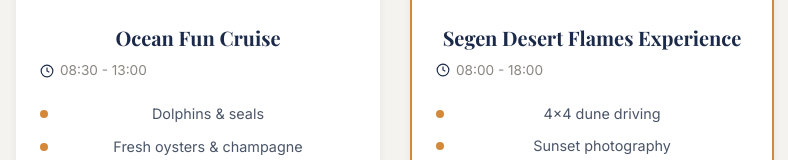
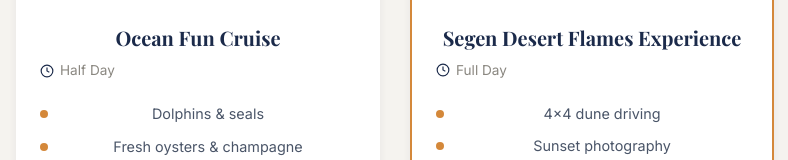
Before and after one commit to anirudhatalmale6-alt/segen-tours, a plain HTML site: page index.html in a window 1280 px wide. Shown: the part 3880-4040 px from the top of the page, 48-836 px from the left. Drawn offline with nearby package versions, Linux system fonts and the light colour scheme; a web font is replaced by a local one.

Commit message:
Replace all remaining specific times with Half Day/Full Day labels

```diff
--- a/index.html
+++ b/index.html
@@ -238,7 +238,7 @@
               <h3 class="package-card__title">Ocean Fun Cruise</h3>
               <div class="package-card__time">
                 <svg viewBox="0 0 24 24" fill="none" stroke="currentColor" stroke-width="2"><circle cx="12" cy="12" r="10"/><path d="M12 6v6l4 2"/></svg>
-                08:30 - 13:00
+                Half Day
               </div>
               <ul class="package-card__highlights">
                 <li>Dolphins & seals</li>
@@ -264,7 +264,7 @@
               <h3 class="package-card__title">Segen Desert Flames Experience</h3>
               <div class="package-card__time">
                 <svg viewBox="0 0 24 24" fill="none" stroke="currentColor" stroke-width="2"><circle cx="12" cy="12" r="10"/><path d="M12 6v6l4 2"/></svg>
-                08:00 - 18:00
+                Full Day
               </div>
               <ul class="package-card__highlights">
                 <li>4x4 dune driving</li>
--- a/main.js
+++ b/main.js
@@ -150,7 +150,7 @@ document.addEventListener('DOMContentLoaded', () => {
       title: 'Coast Explorer',
       image: 'https://images.unsplash.com/photo-1547471080-7cc2caa01a7e?w=900&q=80',
       duration: 'Full Day',
-      time: '08:00 - 17:00',
+      time: 'Full Day',
       price: 'NAD 1,450',
       priceNote: 'per person',
       subtitle: 'Explore Namibia\'s iconic coastal treasures.',
@@ -162,7 +162,7 @@ document.addEventListener('DOMContentLoaded', () => {
       title: 'Ocean Fun Cruise',
       image: 'https://images.unsplash.com/photo-1516426122078-c23e76319801?w=900&q=80',
       duration: 'Half Day',
-      time: '08:30 - 13:00',
+      time: 'Half Day',
       price: 'NAD 1,650',
       priceNote: 'per person',
       subtitle: 'Discover marine life and coastal beauty.',
@@ -174,7 +174,7 @@ document.addEventListener('DOMContentLoaded', () => {
       title: 'Segen Desert Flames Experience',
       image: 'https://images.unsplash.com/photo-1509023464722-18d996393ca8?w=900&q=80',
       duration: 'Full Day',
-      time: '08:00 - 18:00',
+      time: 'Full Day',
       price: 'NAD 2,250',
       priceNote: 'per person',
       subtitle: 'Experience the magic where desert meets ocean.',
@@ -186,7 +186,7 @@ document.addEventListener('DOMContentLoaded', () => {
       title: 'Segen Township Rhythm Tour',
       image: 'https://images.unsplash.com/photo-1523805009345-7448845a9e53?w=900&q=80',
       duration: 'Half Day',
-      time: '10:00 - 15:00',
+      time: 'Half Day',
       price: 'NAD 950',
       priceNote: 'per person',
       subtitle: 'Connect with the heart and culture of Namibia.',
```
